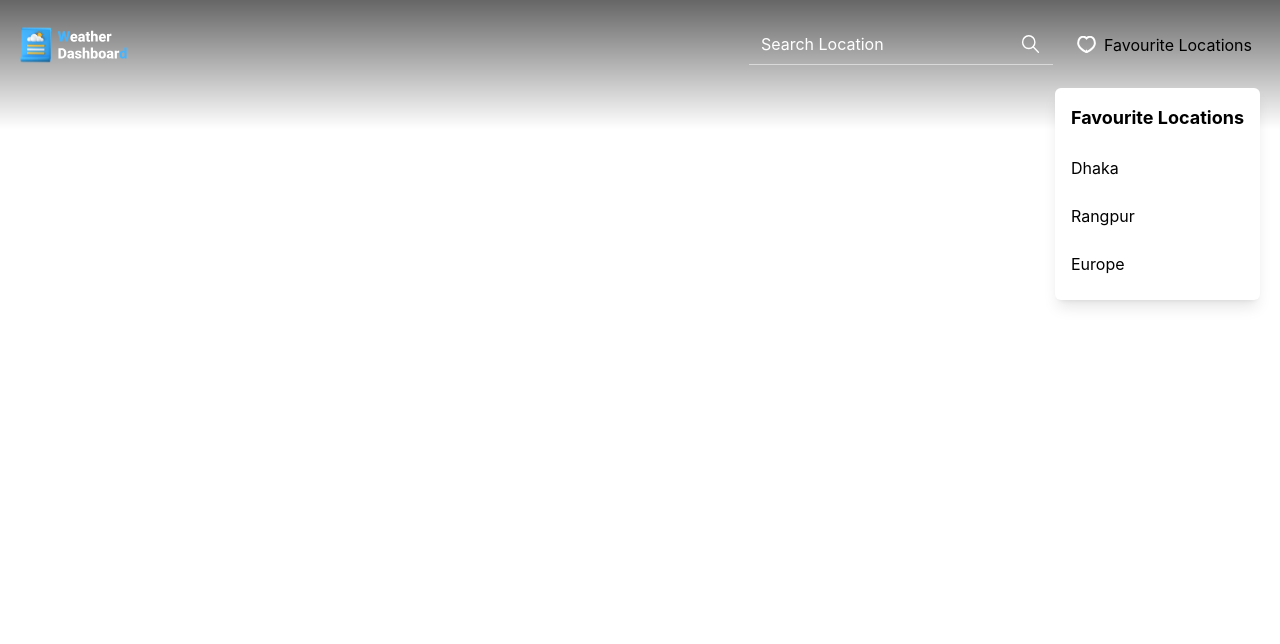
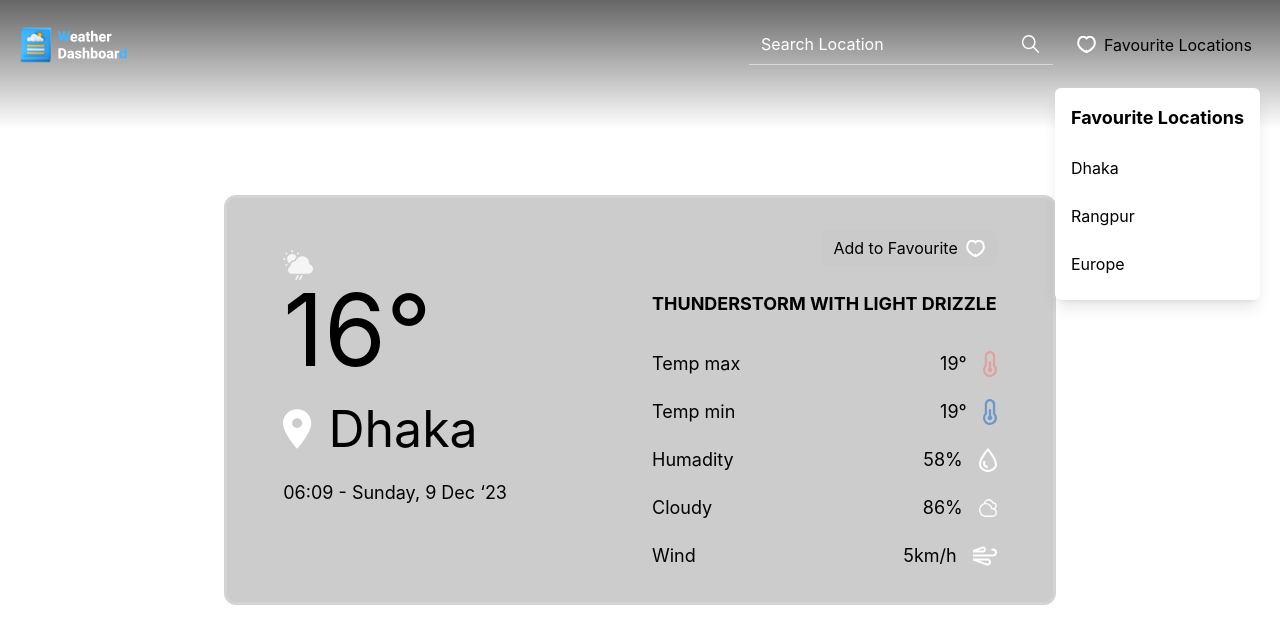
Before and after one commit to emonShimoul/Rnext-React-Realtime-Weather-Dashboard, a React (Vite) app: page / in a window 1280 px wide. Shown: the top 644 px of the page. Built offline with nearby package versions, Linux system fonts and the light colour scheme.

Commit message:
created weather component

```diff
--- a/src/App.jsx
+++ b/src/App.jsx
@@ -1,7 +1,17 @@
 import Header from "./components/header/Header";
+import WeatherBoard from "./components/weather/WeatherBoard";
 
 function App() {
-  return <Header />;
+  return (
+    <div className="grid place-items-center h-screen">
+      <Header />
+      <main>
+        <section>
+          <WeatherBoard />
+        </section>
+      </main>
+    </div>
+  );
 }
 
 export default App;
--- /dev/null
+++ b/src/components/weather/AddToFavourite.jsx
@@ -0,0 +1,16 @@
+import HeartIcon from "../../assets/heart.svg";
+
+const AddToFavourite = () => {
+  return (
+    <div className="md:col-span-2">
+      <div className="flex items-center justify-end space-x-6">
+        <button className="text-sm md:text-base inline-flex items-center space-x-2 px-3 py-1.5 rounded-md bg-[#C5C5C54D]">
+          <span>Add to Favourite</span>
+          <img src={HeartIcon} alt="" />
+        </button>
+      </div>
+    </div>
+  );
+};
+
+export default AddToFavourite;
--- /dev/null
+++ b/src/components/weather/WeatherBoard.jsx
@@ -0,0 +1,19 @@
+import AddToFavourite from "./AddToFavourite";
+import WeatherCondition from "./WeatherCondition";
+import WeatherHeadline from "./WeatherHeadline";
+
+const WeatherBoard = () => {
+  return (
+    <div className="container">
+      <div className="grid bg-black/20 rounded-xl backdrop-blur-md border-2 lg:border-[3px] border-white/14 px-4 lg:px-14 py-6 lg:py-8 min-h-100 max-w-264.5 mx-auto">
+        <div className="grid md:grid-cols-2 gap-10 md:gap-6">
+          <AddToFavourite />
+          <WeatherHeadline />
+          <WeatherCondition />
+        </div>
+      </div>
+    </div>
+  );
+};
+
+export default WeatherBoard;
--- /dev/null
+++ b/src/components/weather/WeatherCondition.jsx
@@ -0,0 +1,54 @@
+import CloudIcon from "../../assets/icons/cloud.svg";
+import HumidityIcon from "../../assets/icons/humidity.svg";
+import TempMaxIcon from "../../assets/icons/temp-max.svg";
+import TempMinIcon from "../../assets/icons/temp-min.svg";
+import WindIcon from "../../assets/icons/wind.svg";
+
+const WeatherCondition = () => {
+  return (
+    <div>
+      <p className="text-sm lg:text-lg font-bold uppercase mb-8">
+        thunderstorm with light drizzle
+      </p>
+      <ul className="space-y-5 lg:space-y-5">
+        <li className="text-sm lg:text-lg flex items-center justify-between space-x-4">
+          <span>Temp max</span>
+          <div className="inline-flex space-x-4">
+            <p>19°</p>
+            <img src={TempMaxIcon} alt="temp-max" />
+          </div>
+        </li>
+        <li className="text-sm lg:text-lg flex items-center justify-between space-x-4">
+          <span>Temp min</span>
+          <div className="inline-flex space-x-4">
+            <p>19°</p>
+            <img src={TempMinIcon} alt="temp-min" />
+          </div>
+        </li>
+        <li className="text-sm lg:text-lg flex items-center justify-between space-x-4">
+          <span>Humadity</span>
+          <div className="inline-flex space-x-4">
+            <p>58%</p>
+            <img src={HumidityIcon} alt="humidity" />
+          </div>
+        </li>
+        <li className="text-sm lg:text-lg flex items-center justify-between space-x-4">
+          <span>Cloudy</span>
+          <div className="inline-flex space-x-4">
+            <p>86%</p>
+            <img src={CloudIcon} alt="cloudy" />
+          </div>
+        </li>
+        <li className="text-sm lg:text-lg flex items-center justify-between space-x-4">
+          <span>Wind</span>
+          <div className="inline-flex space-x-4">
+            <p>5km/h</p>
+            <img src={WindIcon} alt="wind" />
+          </div>
+        </li>
+      </ul>
+    </div>
+  );
+};
+
+export default WeatherCondition;
--- /dev/null
+++ b/src/components/weather/WeatherHeadline.jsx
@@ -0,0 +1,24 @@
+import CloudIcon from "../../assets/cloud.svg";
+import PinIcon from "../../assets/pin.svg";
+
+const WeatherHeadline = () => {
+  return (
+    <div>
+      <div className="max-md:flex items-center justify-between md:-mt-10">
+        <img src={CloudIcon} alt="cloud" />
+        <div className="max-md:flex items-center max-md:space-x-4">
+          <h1 className="text-[60px] lg:text-[80px] xl:text-[100px] leading-none md:mb-4">
+            16°
+          </h1>
+          <div className="flex items-center space-x-4 md:mb-4">
+            <img src={PinIcon} />
+            <h2 className="text-2xl lg:text-[50px]">Dhaka</h2>
+          </div>
+        </div>
+      </div>
+      <p className="text-sm lg:text-lg">06:09 - Sunday, 9 Dec ‘23</p>
+    </div>
+  );
+};
+
+export default WeatherHeadline;
```
